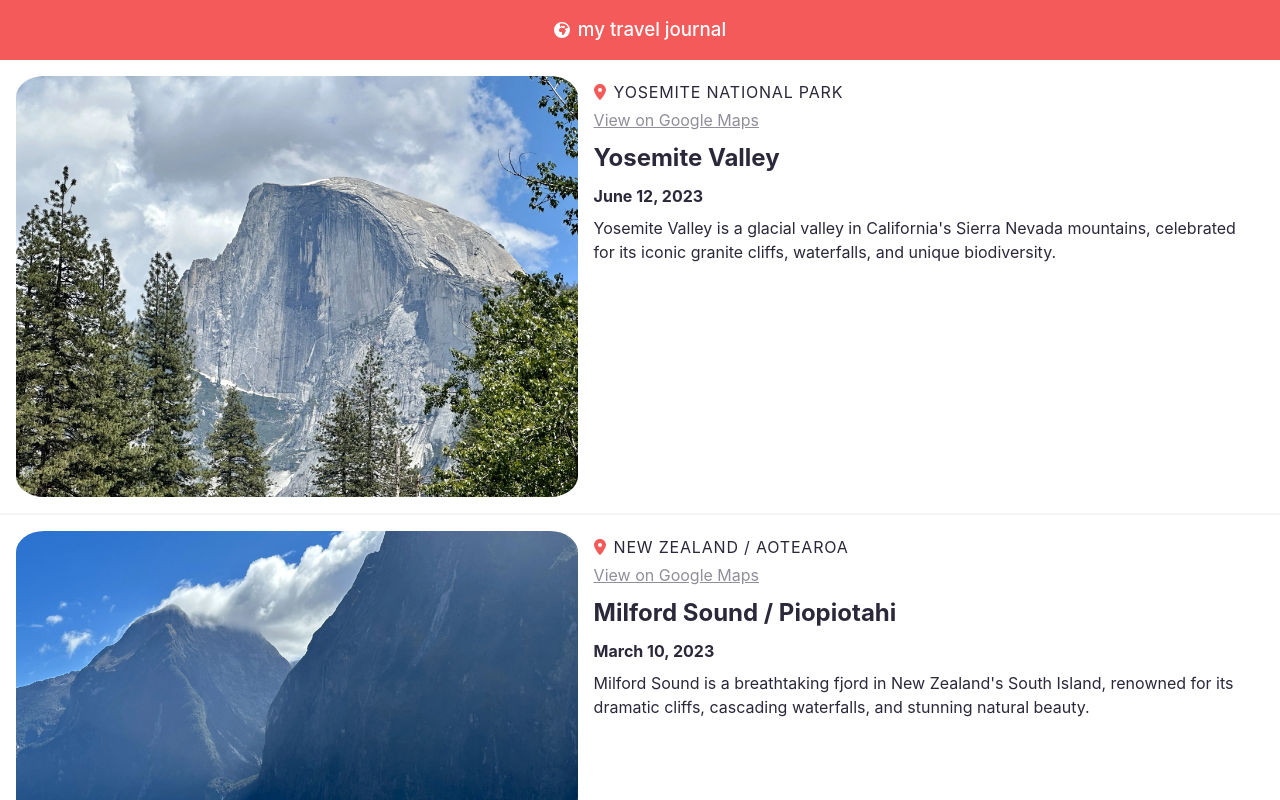
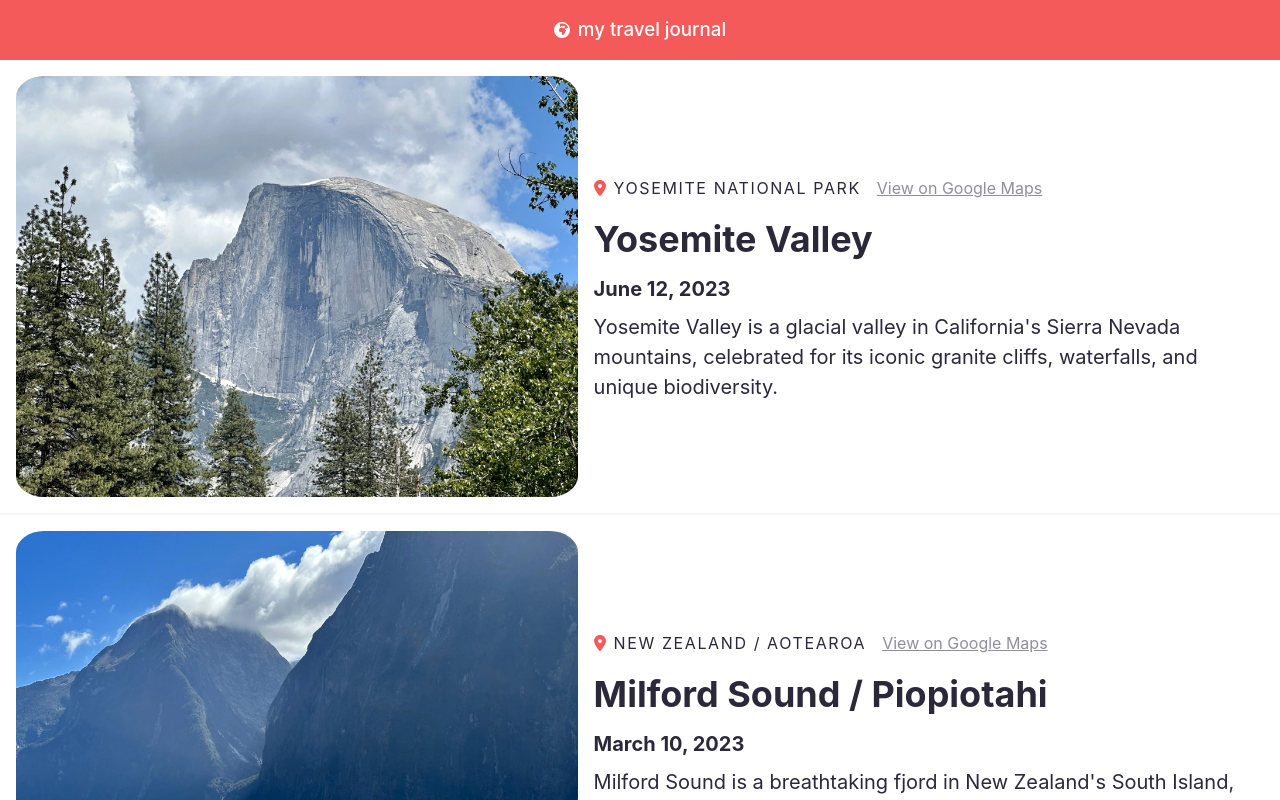
Before and after one commit to bridgemami/travel-journal-scrimba, a React (Vite) app: page / in a window 1280 px wide. Shown: the top 800 px of the page. Built offline with nearby package versions, Linux system fonts and the light colour scheme.

Commit message:
added media queries for 768px and 1024px

```diff
--- a/src/components/travel/travel.module.css
+++ b/src/components/travel/travel.module.css
@@ -12,8 +12,7 @@
 }
 
 .image {
-width: 200px;
-align-self: center;
+width: 100%;
 border-radius: 5%;
 }
 
@@ -22,7 +21,6 @@ border-radius: 5%;
     flex-direction: column;
     align-items: center;
     gap: .5em;
-    min-width: 100%;
 }
 
 .locationContainer {
@@ -35,7 +33,6 @@ border-radius: 5%;
     display: flex;
     align-items: center;
     gap: .5em;
-    margin: 0;
 }
 
 .icon {
@@ -45,7 +42,7 @@ border-radius: 5%;
 .location {
     margin: .25em 0;
     text-transform: uppercase;
-    letter-spacing: .05em;
+    letter-spacing: .1em;
 }
 
 .maps, maps:visited {
@@ -58,15 +55,12 @@ border-radius: 5%;
 }
 
 .articleContainer {
-    /* padding: 0 .5em 0 .5em; */
     display: flex;
     flex-direction: column;
     gap: .5em;
-    min-width: 100%;
 }
 
 .title {
-    /* margin: .25em 0 0 0; */
     text-align: center;
 }
 
@@ -75,7 +69,6 @@ border-radius: 5%;
 }
 
 .info {
-    /* padding: .5em 0; */
     display: flex;
     flex-direction: column;
     gap: .5em;
@@ -86,7 +79,6 @@ border-radius: 5%;
         flex-direction: row;
         justify-content: flex-start;
         flex-wrap: nowrap;
-        overflow-x: hidden;
     }
 
     .image {
@@ -96,27 +88,38 @@ border-radius: 5%;
     .textContainer {
         align-items: flex-start;
         justify-content: space-between;
-        /* gap: .5em; */
-        align-self: flex-start;
-        min-width: 50%;
-        min-height: 100%;
     }
 
     .locationContainer {
-        align-items: flex-start;
+        align-items: center;
+        flex-direction: row;
+        gap: 1em;
+        font-size: .85rem;
+    }
+
+    .pinContainer {
+        align-self: center;
     }
 
     .title {
-        /* margin: .25em 0 0 0; */
         text-align: left;
-        flex-wrap: wrap;
-        /* width: 50% */
+    }
+}
+
+@media (min-width: 1024px) {
+    .textContainer {
+        justify-content: space-evenly;
     }
 
-    .description {
-        flex-wrap: wrap;
-        /* width: 50%; */
-        padding-right: .5em;
+    .title {
+        font-size: 2.25rem;
     }
 
+    .locationContainer {
+        font-size: 1rem;
+    }
+
+    .date, .description {
+        font-size: 1.25rem;
+    }
 }
```
